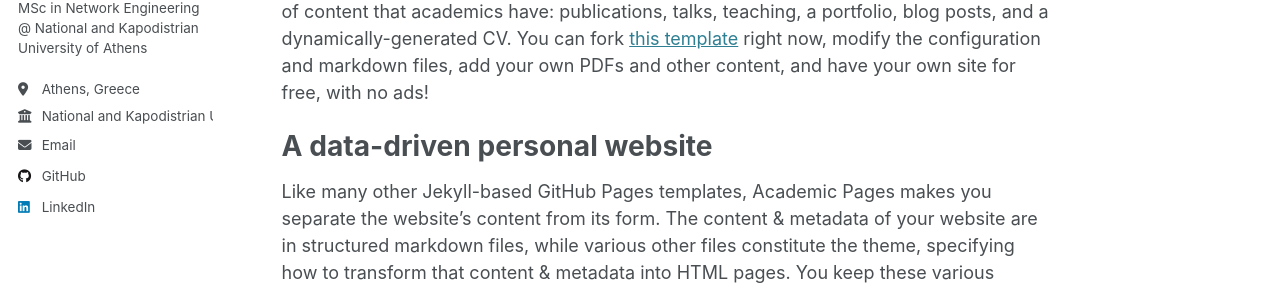
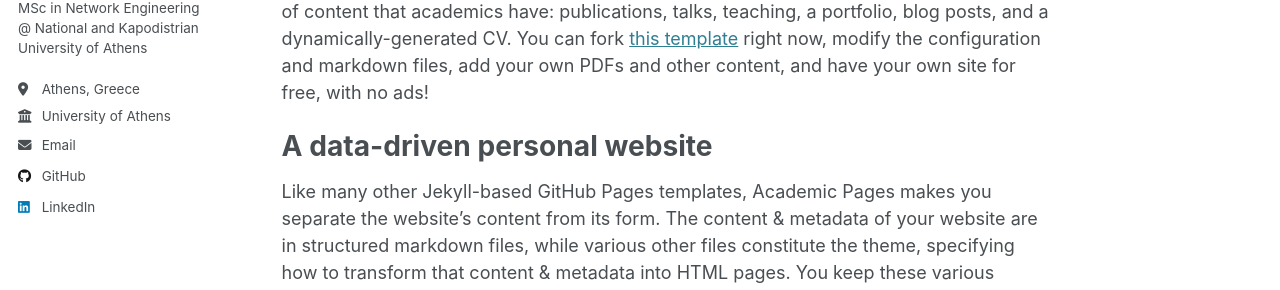
Before and after one commit to Kallistina/Kallistina.github.io, a Jekyll site: the page built from _pages/about.md, in a window 1280 px wide. Shown: the part 313-603 px from the top of the page. Built offline with Jekyll 4.4.1, drawn with Linux system fonts in a browser that asks for light colours.

Commit message:
Update _config.yml

```diff
--- a/_config.yml
+++ b/_config.yml
@@ -27,7 +27,7 @@ author:
   pronouns         : # Username
   bio              : "MSc in Network Engineering @ National and Kapodistrian University of Athens"
   location         : "Athens, Greece"
-  employer         : "National and Kapodistrian University of Athens"
+  employer         : "University of Athens"
   uri              : # URL
   email            : "kdespotidou@di.uoa.gr"
 
```
